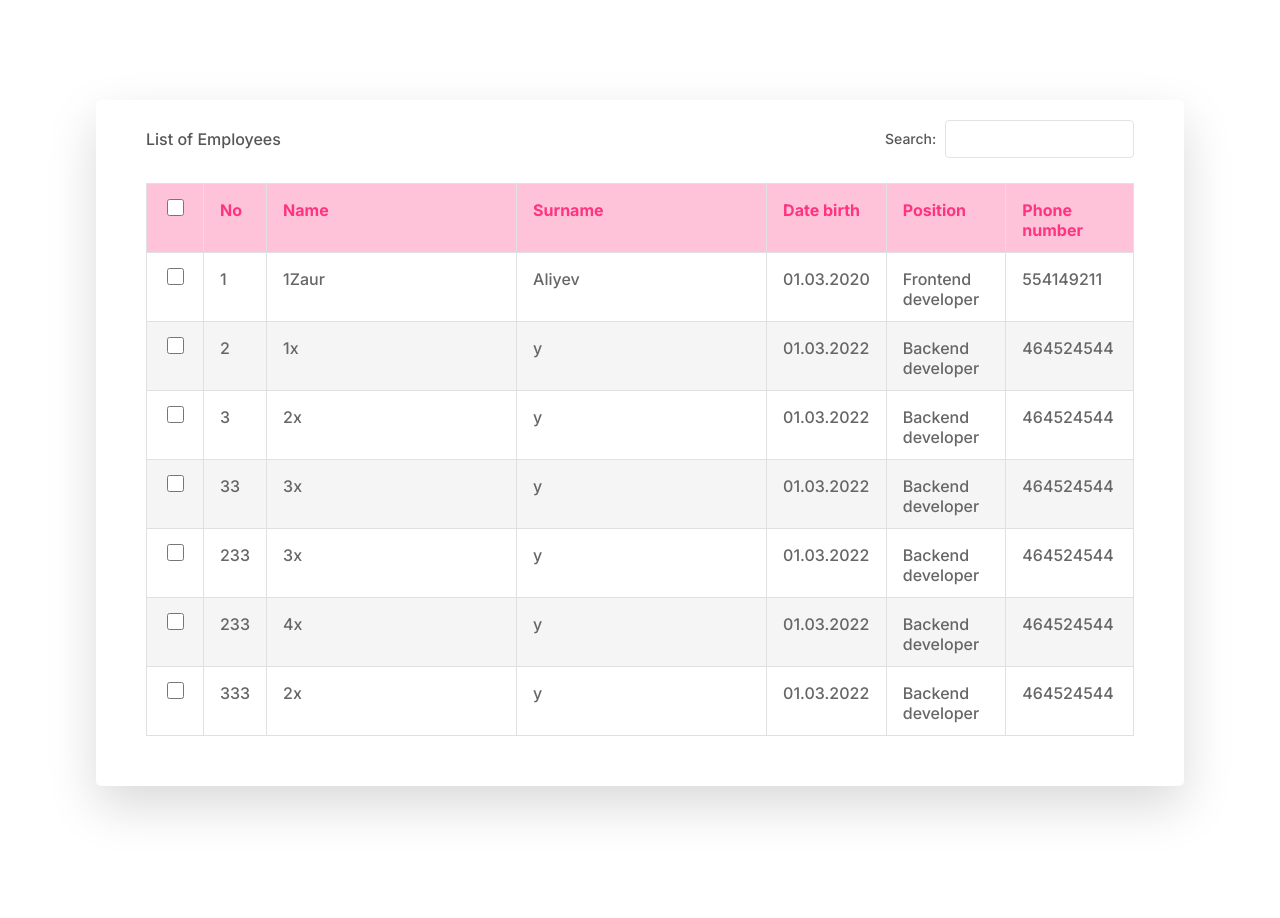
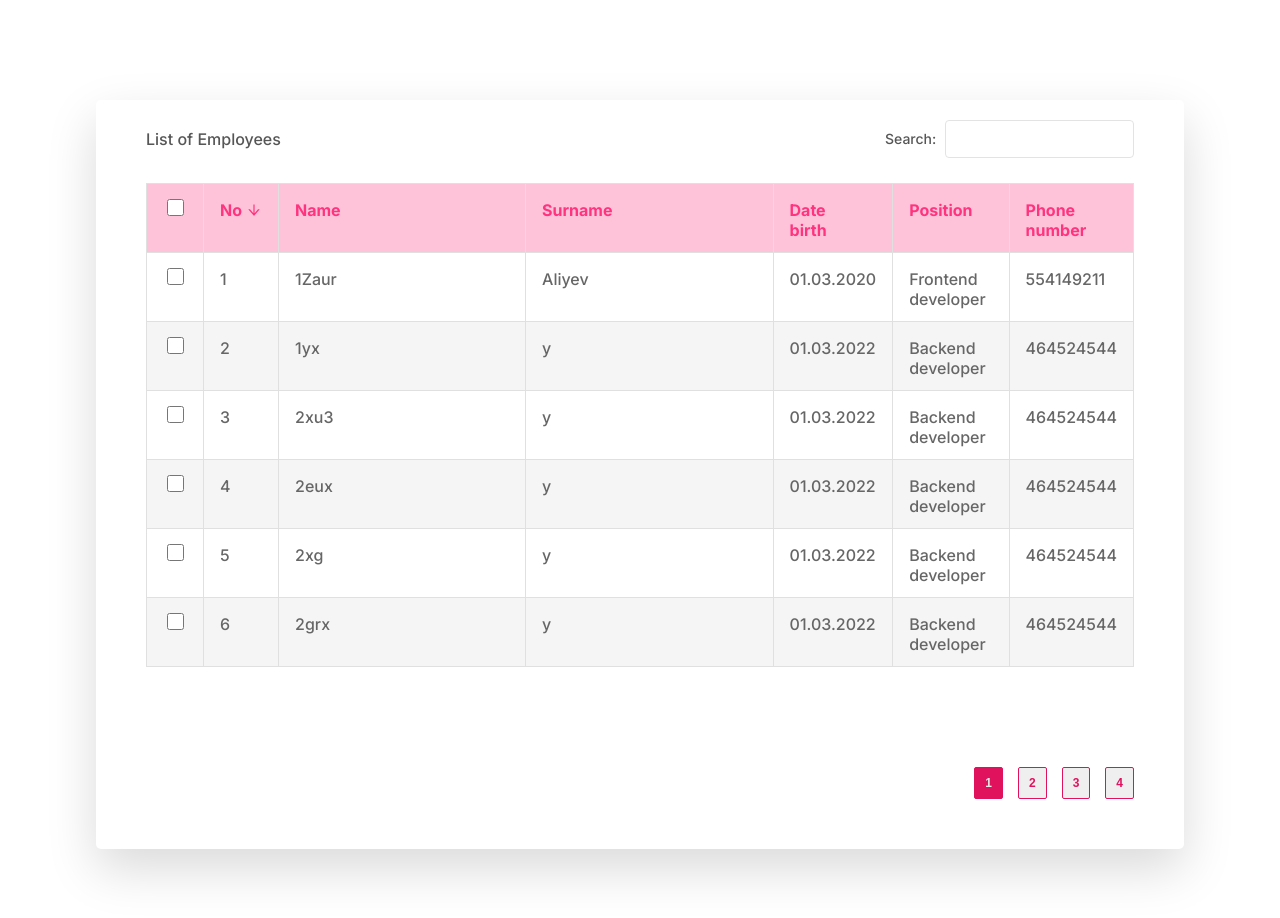
Before and after one commit to ZaurZahid/challange-app-table, a React (Create React App) app: page / in a window 1280 px wide. Shown: the top 918 px of the page. Before the commit the page ends 886 px from the top, so only its background shows below. Built offline with nearby package versions, Linux system fonts and the light colour scheme.

Commit message:
changes added

```diff
--- a/package.json
+++ b/package.json
@@ -6,8 +6,10 @@
     "@testing-library/jest-dom": "^5.11.4",
     "@testing-library/react": "^11.1.0",
     "@testing-library/user-event": "^12.1.10",
+    "lodash.debounce": "^4.0.8",
     "react": "^17.0.2",
     "react-dom": "^17.0.2",
+    "react-icons": "^4.2.0",
     "react-scripts": "4.0.3",
     "web-vitals": "^1.0.1"
   },
--- a/src/components/DataSheet/data_sheet.module.css
+++ b/src/components/DataSheet/data_sheet.module.css
@@ -55,7 +55,22 @@
   padding: 12px 16px;
   color: #ff337e;
   text-align: inherit;
-  cursor: pointer	;
+  cursor: pointer;
+}
+
+.TableHead th span {
+  display: flex;
+}
+
+.TableHead th i {
+  display: flex;
+  align-items: center;
+  width: 20px;
+  height: 20px;
+}
+
+.TableHead th span i svg {
+  margin-left: 4px;
 }
 
 .TableBody tr td {
--- a/src/components/DataSheet/index.jsx
+++ b/src/components/DataSheet/index.jsx
@@ -1,6 +1,8 @@
-import React, { useState } from 'react'
+import React, { useCallback, useState } from 'react'
 import Pagination from '../Pagination';
 import style from './data_sheet.module.css'
+import debounce from 'lodash.debounce';
+import { AiOutlineArrowUp, AiOutlineArrowDown } from 'react-icons/ai';
 
 function index() {
 	const [search, setSearch] = useState('')
@@ -8,25 +10,37 @@ function index() {
 	const [order, setOrder] = useState('asc');
 	const [orderBy, setOrderBy] = useState('id'); // id-ye gore asc ele
 	const [page, setPage] = useState(0);
-	const [rowsPerPage, setRowsPerPage] = useState(20);
+	const [rowsPerPage] = useState(6);
 	const [isLoading, setIsLoading] = useState(false)
 
 	const table = [
 		{ id: 1, name: "1Zaur", surname: "Aliyev", date_birth: "01.03.2020", position: "Frontend developer", phonenumber: "554149211" },
-		{ id: 2, name: "1x", surname: "y", date_birth: "01.03.2022", position: "Backend developer", phonenumber: "464524544" },
-		{ id: 3, name: "2x", surname: "y", date_birth: "01.03.2022", position: "Backend developer", phonenumber: "464524544" },
-		{ id: 333, name: "2x", surname: "y", date_birth: "01.03.2022", position: "Backend developer", phonenumber: "464524544" },
-		{ id: 33, name: "3x", surname: "y", date_birth: "01.03.2022", position: "Backend developer", phonenumber: "464524544" },
-		{ id: 233, name: "3x", surname: "y", date_birth: "01.03.2022", position: "Backend developer", phonenumber: "464524544" },
-		{ id: 233, name: "4x", surname: "y", date_birth: "01.03.2022", position: "Backend developer", phonenumber: "464524544" },
+		{ id: 2, name: "1yx", surname: "y", date_birth: "01.03.2022", position: "Backend developer", phonenumber: "464524544" },
+		{ id: 3, name: "2xu3", surname: "y", date_birth: "01.03.2022", position: "Backend developer", phonenumber: "464524544" },
+		{ id: 4, name: "2eux", surname: "y", date_birth: "01.03.2022", position: "Backend developer", phonenumber: "464524544" },
+		{ id: 5, name: "2xg", surname: "y", date_birth: "01.03.2022", position: "Backend developer", phonenumber: "464524544" },
+		{ id: 6, name: "2grx", surname: "y", date_birth: "01.03.2022", position: "Backend developer", phonenumber: "464524544" },
+		{ id: 7, name: "3xg", surname: "y", date_birth: "01.03.2022", position: "Backend developer", phonenumber: "464524544" },
+		{ id: 8, name: "4xh", surname: "y", date_birth: "01.03.2022", position: "Backend developer", phonenumber: "464524544" },
+		{ id: 9, name: "4xh", surname: "y", date_birth: "01.03.2022", position: "Backend developer", phonenumber: "464524544" },
+		{ id: 10, name: "4xh", surname: "y", date_birth: "01.03.2022", position: "Backend developer", phonenumber: "464524544" },
+		{ id: 11, name: "4xh", surname: "y", date_birth: "01.03.2022", position: "Backend developer", phonenumber: "464524544" },
+		{ id: 12, name: "4xh", surname: "y", date_birth: "01.03.2022", position: "Backend developer", phonenumber: "464524544" },
+		{ id: 13, name: "4xh", surname: "y", date_birth: "01.03.2022", position: "Backend developer", phonenumber: "464524544" },
+		{ id: 14, name: "4xh", surname: "y", date_birth: "01.03.2022", position: "Backend developer", phonenumber: "464524544" },
+		{ id: 15, name: "4xh", surname: "y", date_birth: "01.03.2022", position: "Backend developer", phonenumber: "464524544" },
+		{ id: 16, name: "4xh", surname: "y", date_birth: "01.03.2022", position: "Backend developer", phonenumber: "464524544" },
+		{ id: 17, name: "4xh", surname: "y", date_birth: "01.03.2022", position: "Backend developer", phonenumber: "464524544" },
+		{ id: 18, name: "4xh", surname: "y", date_birth: "01.03.2022", position: "Backend developer", phonenumber: "464524544" },
+		{ id: 19, name: "4xh", surname: "y", date_birth: "01.03.2022", position: "Backend developer", phonenumber: "464524544" },
+		{ id: 20, name: "4xh", surname: "y", date_birth: "01.03.2022", position: "Backend developer", phonenumber: "464524544" },
 	]
 
 	const [data, setData] = useState(table);
 	const [filteredData, setFilteredData] = useState(data);
 
-	const handleSearch = (e) => {
-		const searchVal = e.target.value.toLowerCase()
-		setSearch(searchVal)
+	const runAfterFinishTyping = useCallback(
+		debounce(searchVal => {
 
 			const clonedData = [...data]
 			const matches = clonedData.filter((element) =>
@@ -39,6 +53,16 @@ function index() {
 
 			setFilteredData(matches)
 			setPage(0)
+
+		}, 500),
+		[],
+	);
+
+	const handleSearch = (e) => {
+		const value = e.target.value.toLowerCase()
+		setSearch(value)
+
+		runAfterFinishTyping(value);
 	}
 
 	const tableHead = [
@@ -84,8 +108,8 @@ function index() {
 		setOrderBy(property);
 	};
 
-	const handleChangePage = (_, newPage) => {
-		setPage(newPage - 1);
+	const handleChangePage = (newPage) => {
+		setPage(newPage);
 	};
 
 	return (
@@ -129,7 +153,10 @@ function index() {
 						</th>
 						{tableHead.map(head =>
 							<th style={{ width: head.width }} key={head.id} onClick={(e) => handleSortRequest(e, head.id)}>
+								<span>
 									{head.label}
+									<i>	{orderBy === head.id ? (order === 'asc' ? < AiOutlineArrowDown /> : < AiOutlineArrowUp />) : null}</i>
+								</span>
 							</th>
 						)}
 					</tr>
@@ -162,13 +189,13 @@ function index() {
 				</div>
 			}
 
-			{filteredData &&
-				<div className={style.PaginationContainer}>
-					{/* <Pagination count={Math.ceil(filteredData.length / rowsPerPage)} activePage={page} setPage={setPage} /> */}
+			{filteredData && filteredData.length && filteredData.length > rowsPerPage &&
+				<div div className={style.PaginationContainer}>
+					<Pagination activePage={page} handleChangePage={handleChangePage} total={filteredData.length} perPage={rowsPerPage} />
 				</div>
 			}
 
-		</div>
+		</div >
 	)
 }
 
--- a/src/components/Pagination/index.jsx
+++ b/src/components/Pagination/index.jsx
@@ -1,46 +1,47 @@
 import React, { useEffect, useState } from 'react';
 import style from './style.module.css'
 
-const Pagination = ({ activePage, setPage, count }) => {
+const Pagination = ({ activePage, handleChangePage, total, perPage }) => {
 	const [active, setActive] = useState(activePage)
+	const [count, setCount] = useState('')
 
 	useEffect(() => {
+		// console.log(activePage)
+		if (total) {
+			setCount(Math.ceil(total / perPage))
+		}
+
 		setActive(activePage)
-	}, [setActive])
+	}, [activePage, total])
+
 
 	return (
-		<>
 		<div className={style.paginationContainer}>
 			<div className={style.paginationContent}>
 				{Array.apply(0, Array(count)).map((_, index) => {
 					if (count <= 10) {
-							return <button className={active === index + 1 ? style.ActivePage : style.notActive} onClick={() => setPage(index)}>{index + 1}</button>
+						return <button className={active === index && style.ActivePage} onClick={() => handleChangePage(index)}>{index + 1}</button>
 					}
-
+					// console.log(index)
 					if (count > 10) {
-							let min = active - 8;
+						let min = active - 7;
 						let max = active + 4;
 
 						if (min < 0) {
 							if (index < 8 || index > count - 3) {
-									return <button className={active === index + 1 ? style.ActivePage : style.notActive} onClick={() => setPage(index)}>{index + 1}</button>
+								return <button className={active === index && style.ActivePage} onClick={() => handleChangePage(index)}>{index + 1}</button>
 							}
 						}
 
 						else if (min >= 0) {
 							if ((index > min || index + 10 > count) && (index < max) || index > count - 3) {
-									return <button className={active === index + 1 ? style.ActivePage : style.notActive} onClick={() => setPage(index)}>{index + 1}</button>
-								}
-
-								else {
-									<button>...</button>
+								return <button className={active === index && style.ActivePage} onClick={() => handleChangePage(index)}>{index + 1}</button>
 							}
 						}
 					}
 				})}
 			</div>
 		</div>
-		</>
 	);
 };
 
--- a/src/components/Pagination/style.module.css
+++ b/src/components/Pagination/style.module.css
@@ -0,0 +1,32 @@
+.paginationContainer {
+  width: 100%;
+  margin-top: 100px;
+  display: flex;
+  justify-content: flex-end;
+}
+
+.paginationContainer button {
+  padding: 8px 10px;
+  font-weight: 600;
+  font-size: 12px;
+  text-align: center;
+  color: #e0125e;
+  border: 1px solid #e0125e;
+  border-radius: 2px;
+  cursor: pointer;
+}
+
+.paginationContainer button:hover {
+  background: #e0125e;
+  color: #e7e7e7;
+}
+
+.paginationContainer button:not(:first-child) {
+  margin-left: 15px;
+}
+
+.paginationContainer button.ActivePage {
+  background: #e0125e;
+  color: #e7e7e7;
+  border: 1px solid #e0125e;
+}
```
Also changed, not shown: 1 other file (tests, documents, lock files or other folders). Lines whose indentation alone changed are shown as unchanged.
